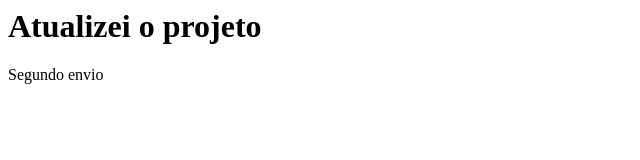
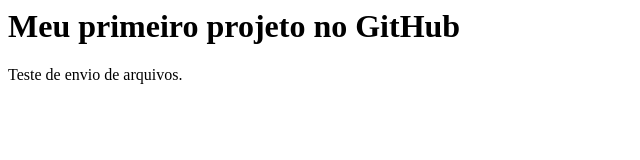
Before and after one commit to pedrozancanella75-bot/teste-github, a plain HTML site: page index.html in a window 1280 px wide. Shown: the whole page, without its empty margins (0-640 px from the left). Drawn offline with Linux system fonts and the light colour scheme.

Commit message:
Primeiro envio

```diff
--- a/index.html
+++ b/index.html
@@ -1,2 +1,2 @@
-<h1>Atualizei o projeto</h1>
-<p>Segundo envio</p>
+<h1>Meu primeiro projeto no GitHub</h1>
+<p>Teste de envio de arquivos.</p>
```
